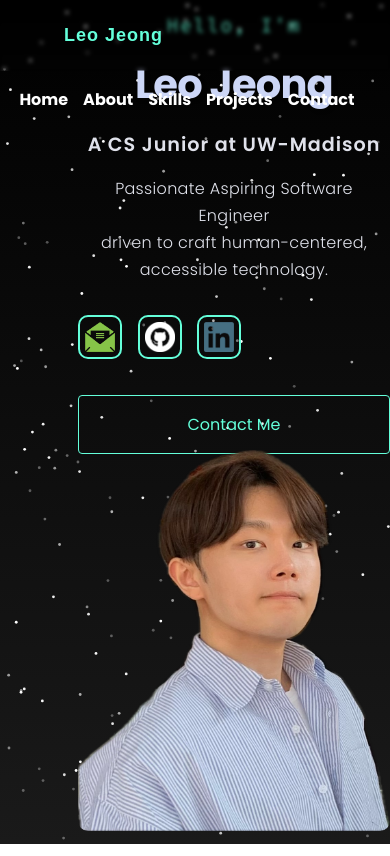
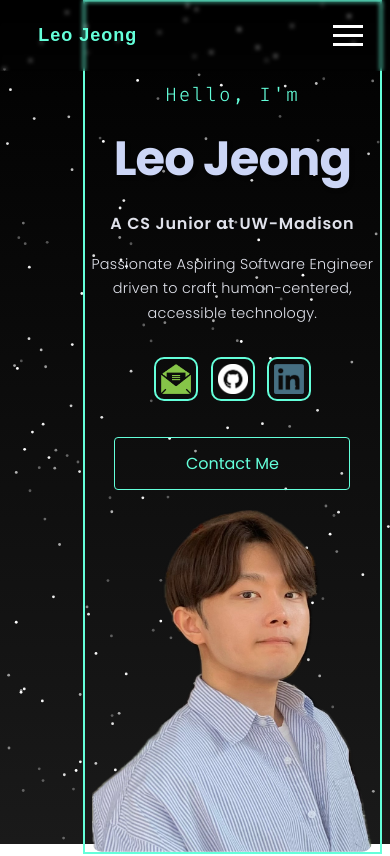
Before and after one commit to Tyrrnien81/Tyrrnien81.github.io, a React (Create React App) app: page / in a window 390 px wide. Shown: the top 856 px of the page. Built offline with nearby package versions, Linux system fonts and the light colour scheme.

Commit message:
updated README and added toggle menu

```diff
--- a/src/Contact/Contact.css
+++ b/src/Contact/Contact.css
@@ -87,36 +87,31 @@
     transform: translateX(5px);
 }
 
-.social-links {
+.contact-social {
     display: flex;
+    column-gap: 1rem;
+    opacity: 0;
+    transform: translateY(20px);
     justify-content: center;
-    gap: 2rem;
-    margin-top: 2rem;
 }
 
-.social-links a {
-    color: var(--color-text-secondary);
-    text-decoration: none;
-    font-size: 1rem;
-    font-family: var(--font-code);
-    transition: all 0.3s ease;
-    display: flex;
-    align-items: center;
+.contact-social img {
+    width: 30px;
+    height: 30px;
 }
 
-.social-links a span {
-    display: inline-block;
-    margin-left: 5px;
-    transition: transform 0.3s ease;
+.contact-social-links {
+    display: flex;
+    padding: 0.3rem;
+    margin-top: 1rem;
+    border: 2px solid var(--color-primary);
+    border-radius: 10px;
+    transition: transform 0.3s;
+    will-change: transform;
 }
 
-.social-links a:hover {
-    color: var(--color-primary);
-    transform: translateY(-2px);
-}
-
-.social-links a:hover span {
-    transform: translateX(5px);
+.contact-social-links:hover {
+    transform: scale(1.2);
 }
 
 /* Animation */
--- a/src/Contact/Contact.jsx
+++ b/src/Contact/Contact.jsx
@@ -17,7 +17,7 @@ const Contact = () => {
                     </p>
                 </div>
 
-                <div className="home-social animate-on-scroll">
+                <div className="contact-social animate-on-scroll">
                     {/* <a
                                     href="tel:(920) 297-0501"
                                     target="_blank"
@@ -28,21 +28,21 @@ const Contact = () => {
                     <a
                         href="mailto:june121284@gmail.com"
                         target="_blank"
-                        className="home-social-links"
+                        className="contact-social-links"
                     >
                         <img src={email} alt="Email" />
                     </a>
                     <a
                         href="https://github.com/Tyrrnien81"
                         target="_blank"
-                        className="home-social-links"
+                        className="contact-social-links"
                     >
                         <img src={github} alt="GitHub" />
                     </a>
                     <a
                         href="https://www.linkedin.com/in/june121284/"
                         target="_blank"
-                        className="home-social-links"
+                        className="contact-social-links"
                     >
                         <img src={linkedin} alt="LinkedIn" />
                     </a>
--- a/src/Header/Header.css
+++ b/src/Header/Header.css
@@ -3,6 +3,9 @@
     --primary-color: #64ffda;
     --text-color: #ffffff;
     --transition-speed: 0.3s;
+    --mobile-background: rgba(0, 0, 0, 0.6);
+    --header-z-index: 100;
+    --menu-z-index: 90;
 }
 
 /* Header Container */
@@ -116,30 +119,99 @@
     width: 50%;
 }
 
+/* 햄버거 메뉴 토글 버튼 */
+.nav-toggle {
+    display: none;
+    flex-direction: column;
+    justify-content: space-between;
+    width: 30px;
+    height: 21px;
+    cursor: pointer;
+    z-index: 1001;
+}
+
+.nav-toggle span {
+    width: 100%;
+    height: 3px;
+    background-color: var(--text-color);
+    transition: var(--transition-speed);
+}
+
+/* 기본 네비게이션 메뉴 */
+.nav-menu {
+    display: flex;
+    justify-content: flex-end;
+    align-items: center;
+    list-style: none;
+    padding: 0;
+    gap: 40px;
+}
+
 /* Responsive Design */
 @media screen and (max-width: 768px) {
+    .nav-toggle {
+        display: flex;
+        z-index: calc(var(--header-z-index) + 10);
+    }
+
+    .nav-menu {
+        display: none;
+        position: fixed;
+        top: 0;
+        left: 100%;
+        width: 30%;
+        height: 50vh;
+        background-color: var(--mobile-background);
+        backdrop-filter: blur(10px);
+        flex-direction: column;
+        justify-content: center;
+        align-items: center;
+        padding: 2rem;
+        transition: 0.3s ease-in-out;
+        z-index: var(--menu-z-index);
+    }
+
+    .nav-menu.active {
+        display: flex;
+        left: 75%;
+    }
+
+    .nav-menu li {
+        margin: 1.5rem 0;
+        font-size: 1.2rem;
+        text-align: center;
+    }
+
     .header nav {
         width: 90%; /* 모바일에서 너비 조정 */
-        padding: 0 5%;
+        padding: 0 2%;
     }
 
     .header nav ul {
         position: absolute;
-        top: 100%;
+        top: 70%;
         right: 5%;
         padding: 1rem;
-        border-radius: 4px;
+        border-radius: 10px;
         gap: 15px; /* 모바일에서의 간격 조정 */
     }
 
     .logo-text {
-        margin-left: 15px; /* 모바일에서 마진 축소 */
+        margin-left: 1px; /*모바일에서 마진 축소 */
         font-size: 18px; /* 모바일에서 폰트 크기 조정 */
     }
 }
 
 /* 추가 반응형 브레이크포인트 */
 @media screen and (max-width: 480px) {
+    .nav-menu {
+        width: 30%; /* 더 작은 화면에서 메뉴 너비 증가 */
+    }
+
+    .nav-menu li {
+        font-size: 16px;
+    }
+
     .header nav ul li {
         font-size: 16px;
     }
--- a/src/Home/Home.css
+++ b/src/Home/Home.css
@@ -242,6 +242,189 @@
     }
 }
 
+@media (max-width: 1400px) {
+    .container {
+        width: 75%;
+    }
+}
+
+@media (max-width: 1200px) {
+    .container {
+        width: 85%;
+    }
+
+    .text-zone {
+        padding-left: 1.5rem;
+    }
+}
+
+@media (max-width: 968px) {
+    .home-content {
+        grid-template-columns: 1fr;
+        gap: 2rem;
+        text-align: center;
+        padding-top: 5rem;
+    }
+
+    .text-zone {
+        padding-left: 0;
+        order: 1;
+    }
+
+    .image-zone {
+        order: 2;
+    }
+
+    .image-zone img {
+        max-width: 300px;
+        margin: 0 auto;
+    }
+
+    .home-social {
+        justify-content: center;
+    }
+
+    .description {
+        margin: 0 auto;
+        margin-bottom: 1rem;
+    }
+}
+
+@media (max-width: 768px) {
+    .container {
+        width: 90%;
+        margin: 0 auto; /* 중앙 정렬을 위한 마진 추가 */
+        padding: 0 1rem; /* 좌우 여백 추가 */
+    }
+
+    .home-content {
+        display: flex;
+        flex-direction: column;
+        align-items: center; /* 콘텐츠 중앙 정렬 */
+        justify-content: center;
+        padding-top: 5rem;
+    }
+
+    .text-zone {
+        width: 100%; /* 전체 너비 사용 */
+        display: flex;
+        flex-direction: column;
+        align-items: center; /* 텍스트 중앙 정렬 */
+        text-align: center;
+        padding: 0;
+    }
+
+    .text-zone .description {
+        width: 90%; /* 텍스트 영역 너비 제한 */
+        max-width: 500px; /* 최대 너비 설정 */
+        margin: 0 auto 1rem auto;
+    }
+
+    .text-zone .name {
+        font-size: clamp(3rem, 8vw, 3.5rem);
+    }
+
+    .text-zone .title {
+        font-size: clamp(1rem, 4vw, 1.5rem);
+    }
+
+    .text-zone .description {
+        font-size: clamp(0.9rem, 3vw, 1.1rem);
+        padding: 0 1rem;
+    }
+
+    .home {
+        padding: 0 1rem;
+        display: flex;
+        justify-content: center;
+        align-items: center;
+    }
+
+    .container {
+        width: 100%;
+        max-width: 600px;
+        margin: 0 auto;
+        padding: 0;
+    }
+
+    .home-content {
+        display: flex;
+        flex-direction: column;
+        align-items: center;
+        justify-content: center;
+        padding-top: 5rem;
+        width: 100%;
+        margin: 0 auto;
+    }
+
+    .text-zone {
+        width: 100%;
+        padding: 0;
+        display: flex;
+        flex-direction: column;
+        align-items: center;
+        text-align: center;
+    }
+
+    .text-zone .description {
+        width: 100%;
+        max-width: 500px;
+        margin: 0 auto 1rem auto;
+        padding: 0;
+    }
+}
+
+@media (max-width: 480px) {
+    .container {
+        width: 95%;
+        margin-top: 2rem;
+    }
+
+    .home-content {
+        gap: 1.5rem;
+    }
+
+    .image-zone img {
+        max-width: 280px;
+    }
+
+    .home-social {
+        column-gap: 0.8rem;
+    }
+
+    .buttons {
+        flex-direction: column;
+        gap: 1rem;
+        width: 80%;
+        margin: 1rem auto;
+    }
+
+    .btn {
+        width: 100%;
+        padding: 0.8rem 1.5rem;
+    }
+
+    .home {
+        padding: 0 0.5rem;
+    }
+
+    .container {
+        width: 100%;
+    }
+
+    .text-zone .description {
+        max-width: 100%;
+    }
+}
+
+@media (prefers-reduced-motion: reduce) {
+    .animate-on-scroll {
+        animation: none !important;
+        opacity: 1 !important;
+        transform: none !important;
+    }
+}
+
 @media (max-width: 1200px) {
     .container {
         width: 85%;
@@ -252,6 +435,7 @@
     .home-content {
         grid-template-columns: 1fr;
         text-align: center;
+        border: 2px solid var(--color-primary);
     }
 
     .text-zone {
@@ -289,7 +473,7 @@
     transform: translateX(50px);
 }
 
-/* 애니메이션 활성화 상태 */
+/* ��니메이션 활성화 상태 */
 .animate-on-scroll.animate {
     animation: none; /* 기존 애니메이션 제거 */
 }
```
Also changed, not shown: 1 other file (tests, documents, lock files or other folders).
